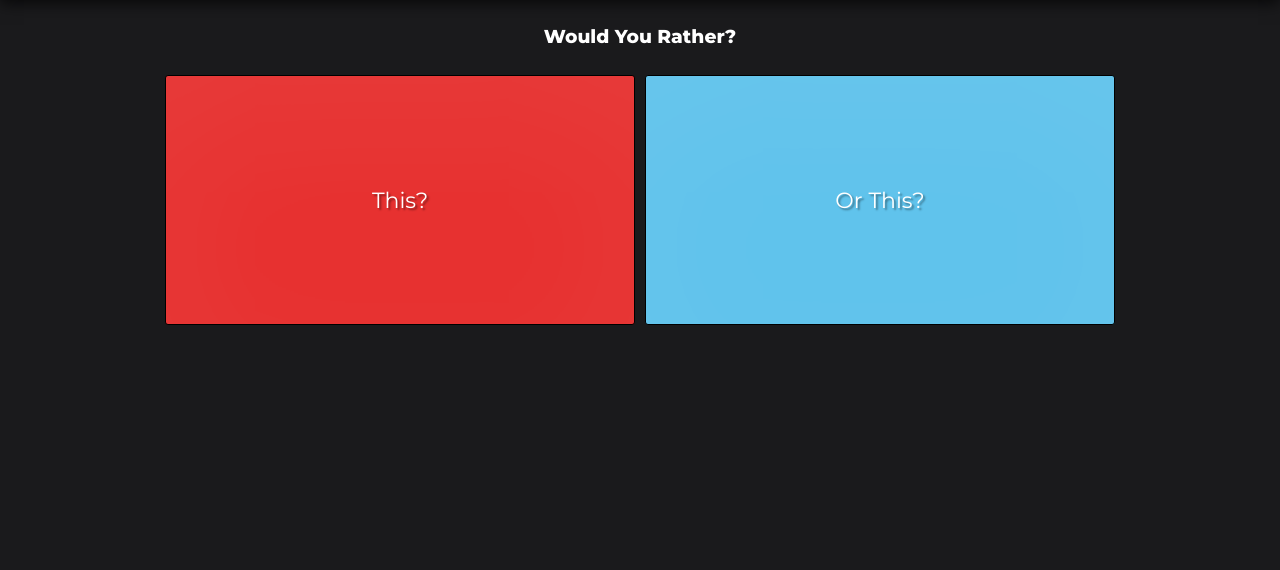
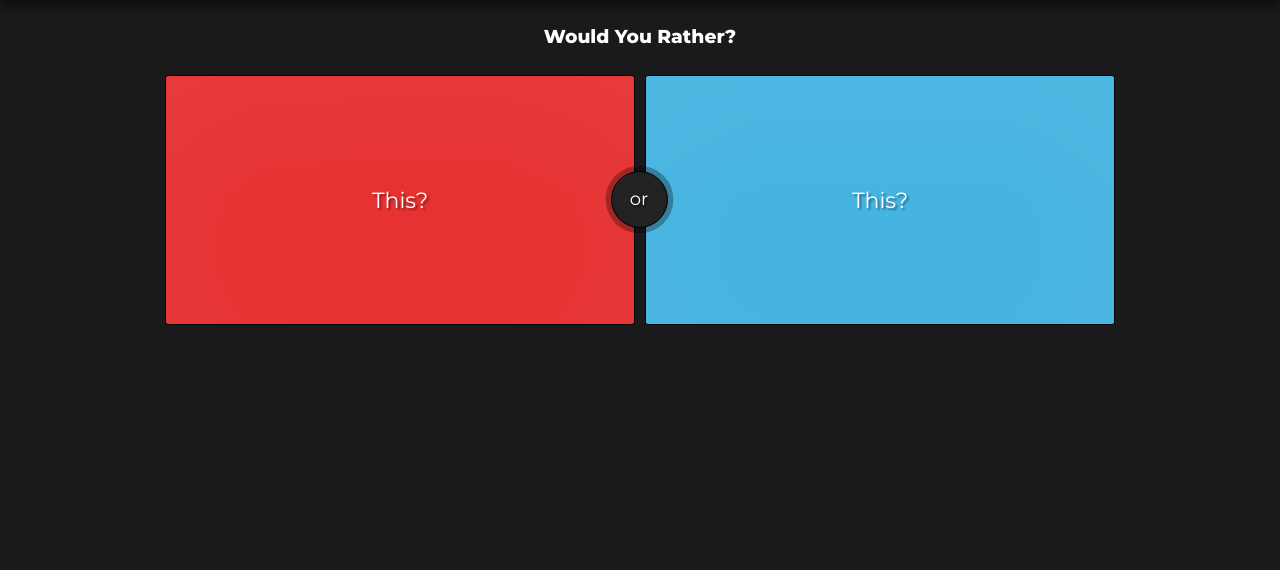
Before and after one commit to duvan094/PHPproject, a PHP site: page / in a window 1280 px wide. Shown: the part 63-633 px from the top of the page. Run offline with PHP 8.4, Linux system fonts and the light colour scheme.

Commit message:
Added a or-separator between the buttons

```diff
--- a/index.php
+++ b/index.php
@@ -4,7 +4,7 @@
 
       <ul id="card-container">
         <li><button>This?</button></li>
-        <li><button>Or This?</button></li>
+        <li><button>This?</button></li>
       </ul>
     </main>
     <?php  include "footer.php"?>
--- a/main.css
+++ b/main.css
@@ -55,17 +55,17 @@ main{
 	margin-top: 88px;
 }
 
-
+/*Would you rather cards*/
 #card-container{
 	max-width: 960px;
 	margin:22px auto;
 	overflow: hidden;
+	position: relative;
 }
 
 #card-container>li{
 	list-style: none;
-	float:left;
-	width:50%;
+	width:100%;
 	box-sizing: border-box;
 	padding:5px;
 }
@@ -88,11 +88,34 @@ main{
 }
 
 #card-container>li:first-child>button{
-	background:#e73130;
+	background:#E63231;
 }
 
 #card-container>li:last-child>button{
-	background:#60c3ec;
+	background:#46B4E0;
+}
+
+#card-container::before{
+  text-align: center;
+  color:#FFF;
+  font-size: 18px;
+  content:"or";
+  position: absolute;
+  z-index: 10;
+  bottom:50%;
+  margin-bottom: -27.5px;
+  display: inline-block;
+  border-radius: 35px;
+  right:50%;
+  margin-right: -27.5px;
+  width:55px;
+  height:55px;
+  line-height: 55px;
+  background: #222222;
+  box-shadow: 0 0 0pt 4pt rgba(0,0,0,0.3);
+  text-shadow: 2px 2px 2px rgba(0,0,0,0.4);
+  border: solid #000 1px;
+  cursor:default;
 }
 
 #card-container>li>button:hover{
@@ -101,6 +124,7 @@ main{
   box-shadow: inset 0px 50px 149px 0px rgba(255,255,255,0.16);
   cursor:pointer;
 }
+/*Would you rather cards -END*/
 
 
 footer {
@@ -108,3 +132,12 @@ footer {
 	position: absolute;
 	bottom: 0;
 }
+
+@media(min-width:500px){
+
+
+	#card-container>li{
+		float:left;
+		width:50%;
+	}
+}
```
